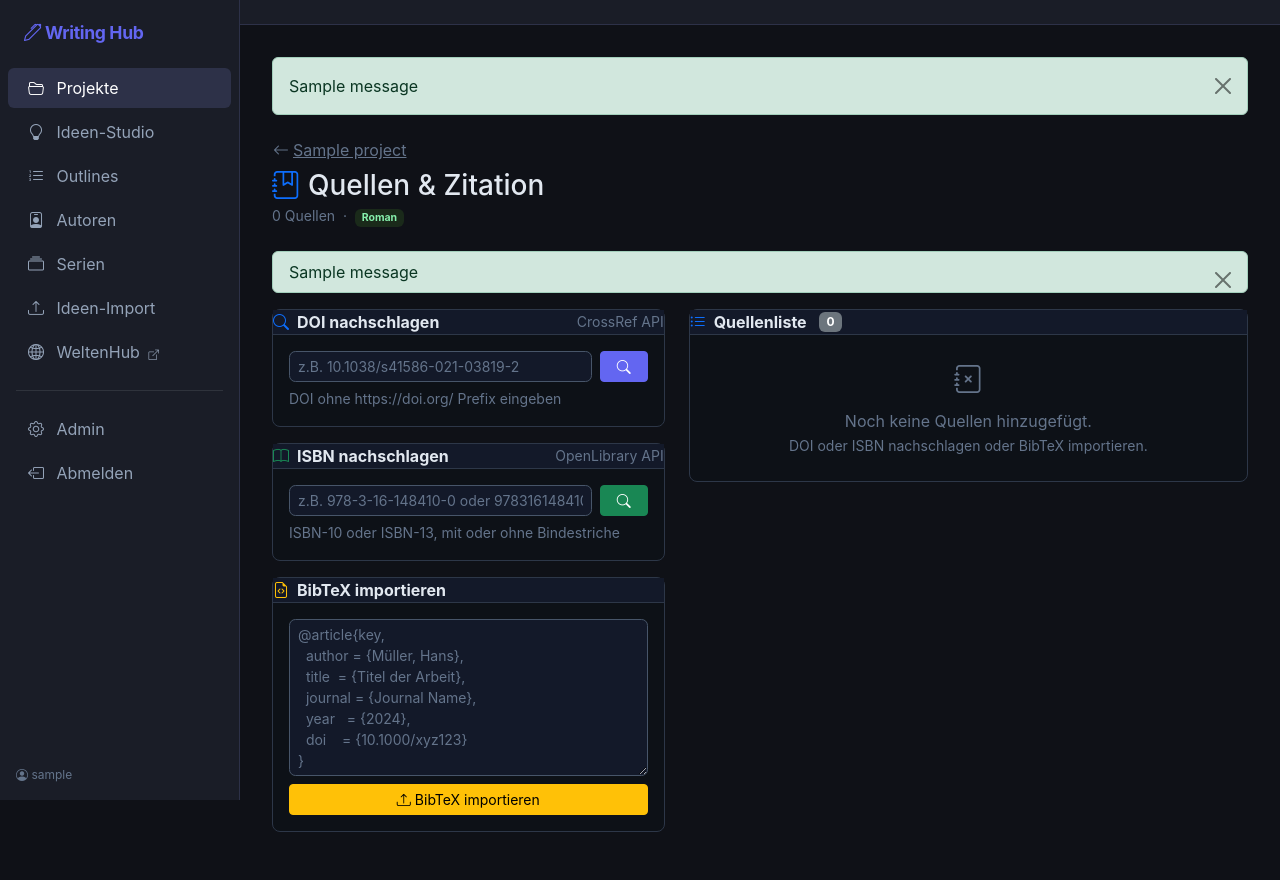
After one commit to achimdehnert/writing-hub, a Django app: page /projects/00000000-0000-0000-0000-000000000001/citations/ in a window 1280 px wide. The commit adds this page. Run offline with Django 5.2, Linux system fonts and the light colour scheme; a user stored in the database is signed in; tables that the repository leaves empty hold one stand-in row (values such as "Sample post"); one stand-in notice (Sample message) is shown; some libraries are stand-ins or nearby versions.

Commit message:
feat(citations): View, URLs, Template + project_detail Zitation-Button

```diff
--- a/apps/projects/urls.py
+++ b/apps/projects/urls.py
@@ -3,6 +3,7 @@ from django.urls import path
 from . import (
     views,
     views_analysis,
+    views_citations,
     views_export,
     views_health,
     views_html,
@@ -76,6 +77,10 @@ urlpatterns = [
     path("<uuid:pk>/drama/", views_html.DramaDashboardView.as_view(), name="drama_dashboard"),
     path("node/<uuid:node_pk>/drama-update/", views_html.DramaNodeUpdateView.as_view(), name="drama_node_update"),
     path("<uuid:pk>/drama/turning-point/add/", views_html.DramaTurningPointAddView.as_view(), name="drama_turning_point_add"),
+    # Zitations-Management (academic/scientific projects)
+    path("<uuid:pk>/citations/", views_citations.CitationDashboardView.as_view(), name="citations"),
+    path("<uuid:pk>/citations/doi/", views_citations.CitationDOILookupAjaxView.as_view(), name="citation_doi"),
+    path("<uuid:pk>/citations/isbn/", views_citations.CitationISBNLookupAjaxView.as_view(), name="citation_isbn"),
     # REST API
     path("api/", views.BookProjectListView.as_view(), name="api_list"),
     path("api/<uuid:pk>/", views.BookProjectDetailView.as_view(), name="api_detail"),
--- /dev/null
+++ b/templates/projects/citations.html
@@ -0,0 +1,260 @@
+{% extends "base.html" %}
+{% block title %}Quellen & Zitation — {{ project.title }} — Writing Hub{% endblock %}
+{% block nav_projects %}active{% endblock %}
+
+{% block extra_head %}
+<style>
+.cit-card { background:#0d1117; border:1px solid #2d3748; border-radius:.5rem; }
+.cit-card .card-header { background:#131929; border-bottom:1px solid #2d3748; color:#e2e8f0; }
+.cit-badge { font-size:.7rem; padding:.25rem .5rem; border-radius:3px; }
+.bib-output { background:#0a0f1a; color:#a5b4fc; font-family:monospace; font-size:.85rem;
+    border:1px solid #334155; border-radius:.4rem; white-space:pre-wrap; word-break:break-word; }
+.bibtex-output { background:#0a0f1a; color:#86efac; font-family:monospace; font-size:.8rem;
+    border:1px solid #334155; border-radius:.4rem; white-space:pre-wrap; word-break:break-word; }
+.inp-dark { background:#131929!important; color:#f1f5f9!important; border:1px solid #475569!important; border-radius:.4rem; }
+.inp-dark::placeholder { color:#64748b!important; }
+.inp-dark:focus { border-color:#6366f1!important; box-shadow:0 0 0 2px rgba(99,102,241,.25)!important;
+    background:#131929!important; color:#f1f5f9!important; }
+.inp-dark option { background:#1e2235; color:#f1f5f9; }
+.style-pill { cursor:pointer; }
+.style-pill.active { background:#4f46e5!important; color:#fff!important; border-color:#4f46e5!important; }
+.citation-row { border-bottom:1px solid #1e2235; }
+.citation-row:last-child { border-bottom:none; }
+</style>
+{% endblock %}
+
+{% block content %}
+<div style="max-width:1100px;margin:0 auto;">
+
+<!-- Header -->
+<div class="d-flex align-items-center justify-content-between mb-4">
+    <div>
+        <a href="{% url 'projects:detail' project.pk %}" class="btn btn-link text-muted ps-0">
+            <i class="bi bi-arrow-left me-1"></i>{{ project.title }}
+        </a>
+        <h1 class="h3 mb-0" style="color:#e2e8f0;">
+            <i class="bi bi-journal-bookmark me-2 text-primary"></i>Quellen &amp; Zitation
+        </h1>
+        <small class="text-muted">
+            {{ citations|length }} Quelle{% if citations|length != 1 %}n{% endif %}
+            &nbsp;·&nbsp;
+            <span class="badge" style="background:#1a2a1a;color:#86efac;">
+                {{ project.get_content_type_display }}
+            </span>
+        </small>
+    </div>
+    {% if citations %}
+    <form method="post">
+        {% csrf_token %}
+        <input type="hidden" name="action" value="clear_all">
+        <button class="btn btn-sm btn-outline-danger" onclick="return confirm('Alle Quellen entfernen?')">
+            <i class="bi bi-trash me-1"></i>Alle löschen
+        </button>
+    </form>
+    {% endif %}
+</div>
+
+<!-- Messages -->
+{% if messages %}
+{% for msg in messages %}
+<div class="alert alert-{{ msg.tags|default:'info' }} alert-dismissible fade show py-2">
+    {{ msg }}<button type="button" class="btn-close" data-bs-dismiss="alert"></button>
+</div>
+{% endfor %}
+{% endif %}
+
+<div class="row g-4">
+
+<!-- LEFT: Quellen hinzufügen -->
+<div class="col-lg-5">
+
+    <!-- DOI Lookup -->
+    <div class="cit-card mb-3">
+        <div class="card-header d-flex align-items-center gap-2">
+            <i class="bi bi-search text-primary"></i>
+            <strong>DOI nachschlagen</strong>
+            <span class="ms-auto text-muted small">CrossRef API</span>
+        </div>
+        <div class="card-body p-3">
+            <form method="post">
+                {% csrf_token %}
+                <input type="hidden" name="action" value="resolve_doi">
+                <div class="d-flex gap-2">
+                    <input name="doi" class="form-control form-control-sm inp-dark flex-grow-1"
+                           placeholder="z.B. 10.1038/s41586-021-03819-2" autocomplete="off">
+                    <button class="btn btn-sm btn-primary px-3">
+                        <i class="bi bi-search"></i>
+                    </button>
+                </div>
+                <div class="mt-1"><small class="text-muted">DOI ohne https://doi.org/ Prefix eingeben</small></div>
+            </form>
+        </div>
+    </div>
+
+    <!-- ISBN Lookup -->
+    <div class="cit-card mb-3">
+        <div class="card-header d-flex align-items-center gap-2">
+            <i class="bi bi-book text-success"></i>
+            <strong>ISBN nachschlagen</strong>
+            <span class="ms-auto text-muted small">OpenLibrary API</span>
+        </div>
+        <div class="card-body p-3">
+            <form method="post">
+                {% csrf_token %}
+                <input type="hidden" name="action" value="resolve_isbn">
+                <div class="d-flex gap-2">
+                    <input name="isbn" class="form-control form-control-sm inp-dark flex-grow-1"
+                           placeholder="z.B. 978-3-16-148410-0 oder 9783161484100" autocomplete="off">
+                    <button class="btn btn-sm btn-success px-3">
+                        <i class="bi bi-search"></i>
+                    </button>
+                </div>
+                <div class="mt-1"><small class="text-muted">ISBN-10 oder ISBN-13, mit oder ohne Bindestriche</small></div>
+            </form>
+        </div>
+    </div>
+
+    <!-- BibTeX Import -->
+    <div class="cit-card mb-3">
+        <div class="card-header d-flex align-items-center gap-2">
+            <i class="bi bi-file-earmark-code text-warning"></i>
+            <strong>BibTeX importieren</strong>
+        </div>
+        <div class="card-body p-3">
+            <form method="post">
+                {% csrf_token %}
+                <input type="hidden" name="action" value="import_bibtex">
+                <textarea name="bibtex" class="form-control form-control-sm inp-dark mb-2"
+                          rows="7" placeholder="@article{key,
+  author = {Müller, Hans},
+  title  = {Titel der Arbeit},
+  journal = {Journal Name},
+  year   = {2024},
+  doi    = {10.1000/xyz123}
+}"></textarea>
+                <button class="btn btn-sm btn-warning w-100">
+                    <i class="bi bi-upload me-1"></i>BibTeX importieren
+                </button>
+            </form>
+        </div>
+    </div>
+
+</div>
+
+<!-- RIGHT: Quellenliste + Bibliographie -->
+<div class="col-lg-7">
+
+    <!-- Quellenliste -->
+    <div class="cit-card mb-3">
+        <div class="card-header d-flex align-items-center gap-2">
+            <i class="bi bi-list-ul text-primary"></i>
+            <strong>Quellenliste</strong>
+            <span class="badge bg-secondary ms-1">{{ citations|length }}</span>
+        </div>
+        <div class="card-body p-0">
+            {% if citations %}
+            {% for c in citations %}
+            <div class="citation-row p-3">
+                <div class="d-flex align-items-start gap-2">
+                    <div class="flex-grow-1">
+                        <div class="fw-semibold" style="color:#e2e8f0;font-size:.9rem;">
+                            {{ c.title|truncatechars:80 }}
+                        </div>
+                        <div class="text-muted small mt-1">
+                            {% for a in c.authors %}
+                                {% if forloop.counter <= 3 %}
+                                    {{ a.family }}{% if a.given %}, {{ a.given|slice:":1" }}.{% endif %}{% if not forloop.last %}; {% endif %}
+                                {% endif %}
+                            {% endfor %}
+                            {% if c.authors|length > 3 %} et al.{% endif %}
+                            {% if c.year %}&nbsp;({{ c.year }}){% endif %}
+                        </div>
+                        <div class="mt-1 d-flex flex-wrap gap-1">
+                            {% if c.source_type %}
+                            <span class="cit-badge" style="background:#1a2a3a;color:#7dd3fc;">{{ c.source_type }}</span>
+                            {% endif %}
+                            {% if c.journal %}
+                            <span class="cit-badge" style="background:#1a1a2e;color:#a5b4fc;">{{ c.journal|truncatechars:30 }}</span>
+                            {% endif %}
+                            {% if c.doi %}
+                            <span class="cit-badge" style="background:#1a2a1a;color:#86efac;">DOI</span>
+                            {% endif %}
+                        </div>
+                    </div>
+                    <form method="post" class="ms-2 flex-shrink-0">
+                        {% csrf_token %}
+                        <input type="hidden" name="action" value="remove">
+                        <input type="hidden" name="index" value="{{ forloop.counter0 }}">
+                        <button class="btn btn-sm btn-outline-danger" title="Entfernen">
+                            <i class="bi bi-x"></i>
+                        </button>
+                    </form>
+                </div>
+            </div>
+            {% endfor %}
+            {% else %}
+            <div class="p-4 text-center text-muted">
+                <i class="bi bi-journal-x fs-3 d-block mb-2"></i>
+                Noch keine Quellen hinzugefügt.<br>
+                <small>DOI oder ISBN nachschlagen oder BibTeX importieren.</small>
+            </div>
+            {% endif %}
+        </div>
+    </div>
+
+    <!-- Bibliographie -->
+    {% if citations %}
+    <div class="cit-card mb-3">
+        <div class="card-header d-flex align-items-center justify-content-between">
+            <div class="d-flex align-items-center gap-2">
+                <i class="bi bi-text-left text-primary"></i>
+                <strong>Bibliographie</strong>
+            </div>
+            <!-- Stil-Auswahl -->
+            <form method="post" class="d-flex gap-1 align-items-center">
+                {% csrf_token %}
+                <input type="hidden" name="action" value="clear_all" style="display:none!important">
+                <select name="style" class="form-select form-select-sm inp-dark" style="width:auto;"
+                        onchange="this.form.action='{% url 'projects:citations' project.pk %}?style='+this.value; this.form.method='get'; this.form.submit();">
+                    {% for val, label in citation_styles %}
+                    <option value="{{ val }}" {% if val == active_style %}selected{% endif %}>{{ label }}</option>
+                    {% endfor %}
+                </select>
+            </form>
+        </div>
+        <div class="card-body p-3">
+            {% if bibliography %}
+            <pre class="bib-output p-3 mb-2">{{ bibliography }}</pre>
+            <button class="btn btn-sm btn-outline-secondary w-100"
+                    onclick="navigator.clipboard.writeText(document.querySelector('.bib-output').textContent); this.textContent='✓ Kopiert!'; setTimeout(()=>this.textContent='Bibliographie kopieren',2000)">
+                <i class="bi bi-clipboard me-1"></i>Bibliographie kopieren
+            </button>
+            {% else %}
+            <p class="text-muted small mb-0">Keine formatierten Einträge — bitte Quellen hinzufügen.</p>
+            {% endif %}
+        </div>
+    </div>
+
+    <!-- BibTeX Export -->
+    <div class="cit-card mb-3">
+        <div class="card-header d-flex align-items-center gap-2">
+            <i class="bi bi-file-earmark-code text-warning"></i>
+            <strong>BibTeX Export</strong>
+        </div>
+        <div class="card-body p-3">
+            {% if bibtex_export %}
+            <pre class="bibtex-output p-3 mb-2" style="max-height:250px;overflow-y:auto;">{{ bibtex_export }}</pre>
+            <button class="btn btn-sm btn-outline-warning w-100"
+                    onclick="navigator.clipboard.writeText(document.querySelector('.bibtex-output').textContent); this.textContent='✓ Kopiert!'; setTimeout(()=>this.textContent='BibTeX kopieren',2000)">
+                <i class="bi bi-clipboard me-1"></i>BibTeX kopieren
+            </button>
+            {% endif %}
+        </div>
+    </div>
+    {% endif %}
+
+</div>
+</div>
+
+</div>
+{% endblock %}
--- a/templates/projects/project_detail.html
+++ b/templates/projects/project_detail.html
@@ -65,6 +65,11 @@
         <a href="{% url 'projects:research_dashboard' project.pk %}" class="btn btn-sm btn-action btn-action-research">
             <i class="bi bi-journal-text me-1"></i> Recherche
         </a>
+        {% if project.content_type == 'academic' or project.content_type == 'scientific' %}
+        <a href="{% url 'projects:citations' project.pk %}" class="btn btn-sm btn-action" style="background:#1a2a3a;border-color:#3b5a7a;color:#7dd3fc;">
+            <i class="bi bi-journal-bookmark me-1"></i> Quellen &amp; Zitation
+        </a>
+        {% endif %}
         <a href="{% url 'projects:beta_dashboard' project.pk %}" class="btn btn-sm btn-action btn-action-beta">
             <i class="bi bi-people me-1"></i> Beta
         </a>
```
Also changed, not shown: apps/projects/views_citations.py (added, +179 -0 lines).
